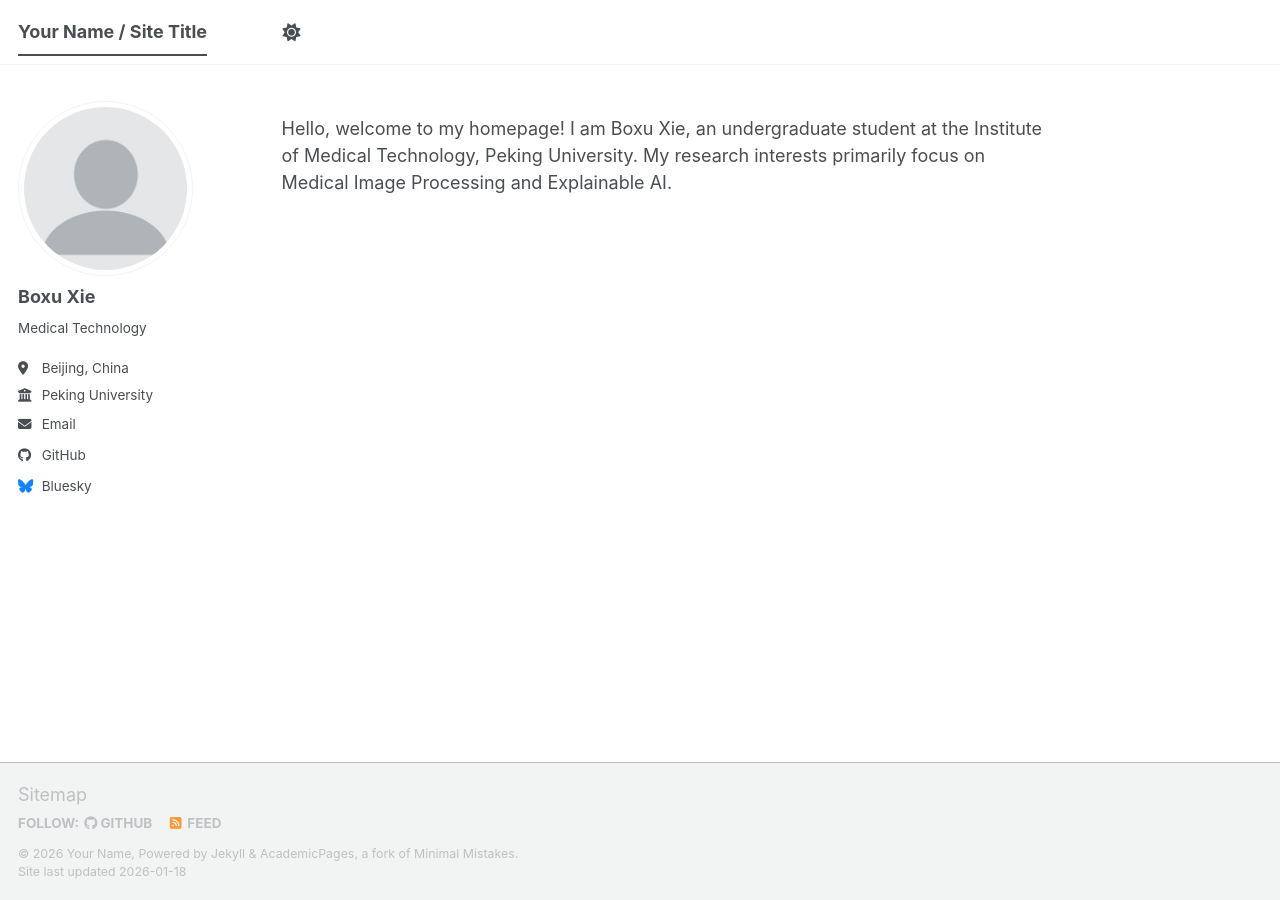
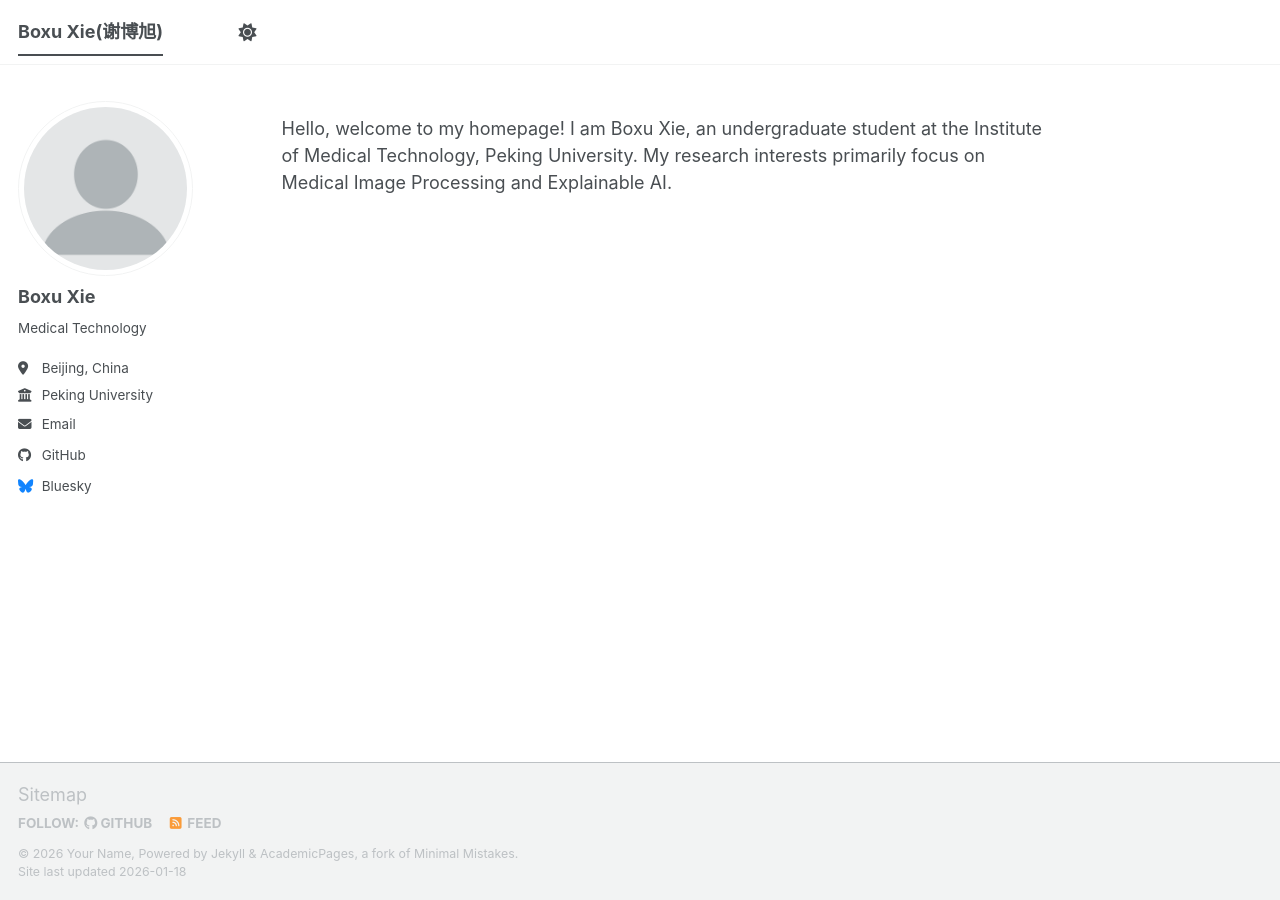
Before and after one commit to sudoFurina/boxuxie.github.io, a Jekyll site: the page built from _pages/about.md, in a window 1280 px wide. Built offline with Jekyll 4.4.1, drawn with Linux system fonts in a browser that asks for light colours; a script bundle is joined from its source files by our own code; library files that are not in the unit come from our copies.

Commit message:
Update _config.yml

```diff
--- a/_config.yml
+++ b/_config.yml
@@ -9,7 +9,7 @@
 # Basic Site Settings
 locale                   : "en-US"
 site_theme               : "default" # The available themes options are "default", "air", "sunrise", "mint", "dirt" and "contrast"
-title                    : "Your Name / Site Title"
+title                    : "Boxu Xie(谢博旭)"
 title_separator          : "-"
 name                     : &name "Your Name"
 description              : &description "Your Name's academic portfolio"   # Update this with a general description of your site, this is the default if not overridden by a page
```
